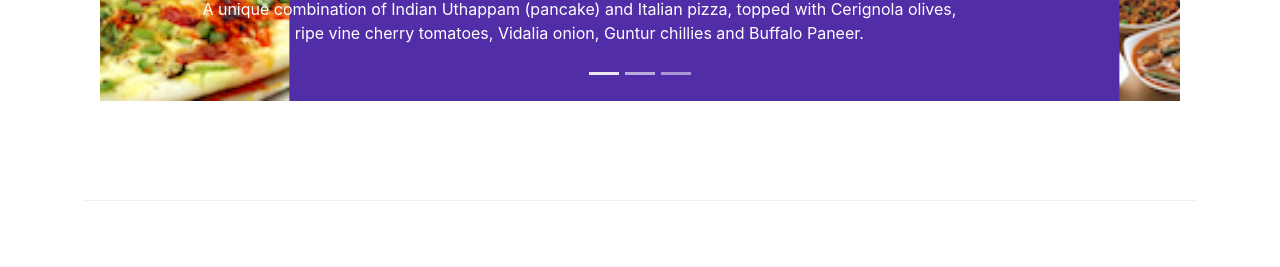
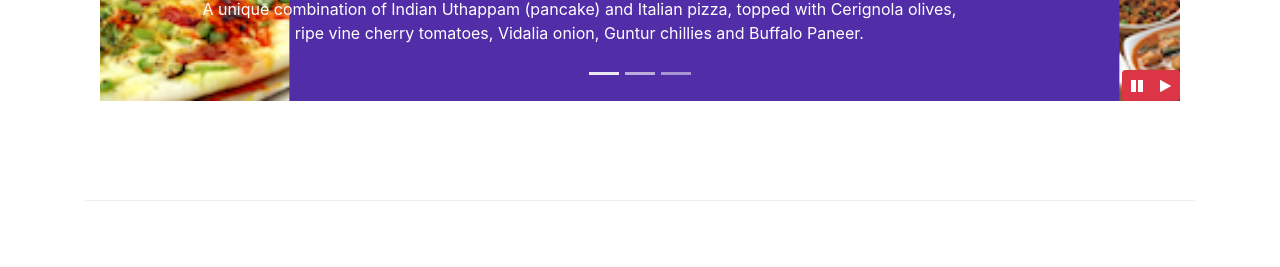
Before and after one commit to ritik1jain/Bootatrap4-Coursera, a website: page index.html in a window 1280 px wide. Shown: the part 533-800 px from the top of the page. Drawn offline with nearby package versions, Linux system fonts and the light colour scheme.

Commit message:
bootstrap jquery

```diff
--- a/css/styles.css
+++ b/css/styles.css
@@ -64,3 +64,10 @@ body{
     left: 0;
     min-height: 250px;
 }
+
+#carouselButton {
+    right: 0px;
+    position: absolute;
+    bottom: 0px;
+
+}
--- a/index.html
+++ b/index.html
@@ -225,6 +225,14 @@
                     <a href="#mycarousel" class="carousel-control-next" role="button" data-slide="next">
                         <span class="carousel-control-next-icon"></span>
                     </a>
+                    <div class="btn-group" id="carouselButton">
+                        <button class="btn btn-danger btn-sm" id="carousel-pause">
+                            <span class="fa fa-pause "></span>
+                        </button>
+                        <button class="btn btn-danger btn-sm" id="carousel-play">
+                            <span class="fa fa-play "></span>
+                        </button>
+                    </div>
                 </div>
             </div>
 
@@ -385,11 +393,18 @@
 <script src="node_modules/jquery/dist/jquery.slim.min.js"></script>
 <script src="node_modules/popper.js/dist/umd/popper.min.js"></script>
 <script src="node_modules/bootstrap/dist/js/bootstrap.min.js"></script>
-<!-- <script>
-    $(document).ready(function(){
-        $('[data-toggle="tooltip"]').tooltip();
+<script>
+   $(document).ready(function(){
+    $('#mycarousel').carousel({interval:2000});
+    $('#carousel-pause').click(function(){
+        $('#mycarousel').carousel('pause');
     });
-</script> -->
+    $('#carousel-play').click(function(){
+        $('#mycarousel').carousel('cycle');
+    });
+
+   });
+</script>
 
 </body>
 
```
